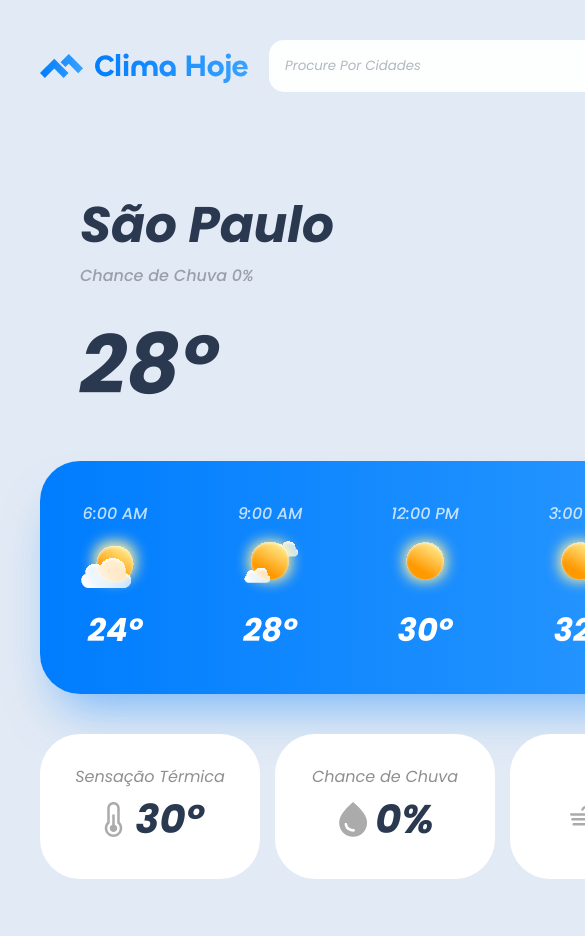
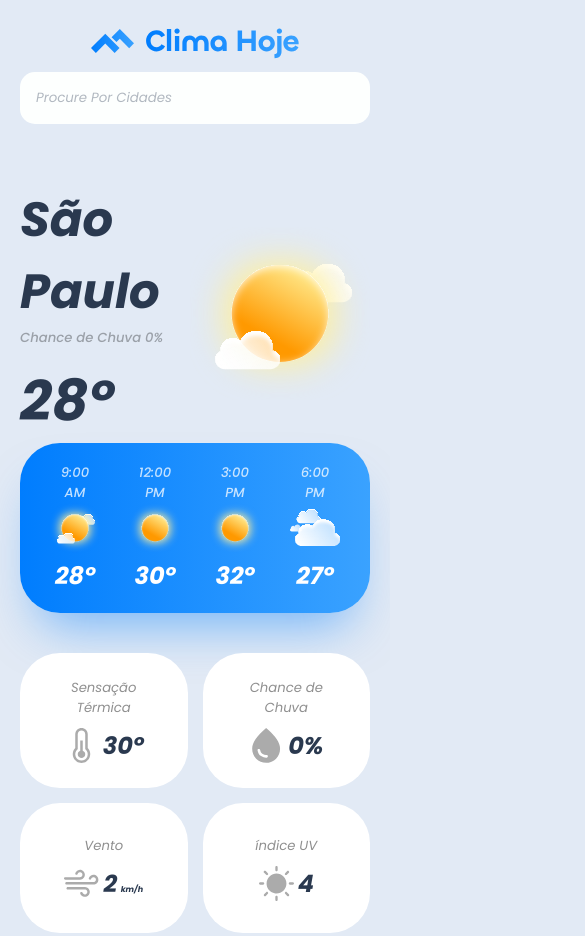
Before and after one commit to Mateus-Pasqueta/Previsao-do-Tempo, a plain HTML site: page index.html in a window 390 px wide. Shown: the top 936 px of the page, 585 px wide, since content can reach past the window. Drawn offline with Linux system fonts and the light colour scheme.

Commit message:
feat: adptando para celulares

```diff
--- a/index.html
+++ b/index.html
@@ -6,6 +6,7 @@
     <title>Clima Hoje</title>
 
     <link rel="stylesheet" href="styles.css" />
+    <link rel="stylesheet" href="./mobile.css">
     <link rel="preconnect" href="https://fonts.googleapis.com" />
     <link rel="preconnect" href="https://fonts.gstatic.com" crossorigin />
     <link
--- /dev/null
+++ b/mobile.css
@@ -0,0 +1,105 @@
+@media (max-width: 1024px) {
+  .app-container {
+    grid-template-columns: 100%;
+    padding: 20px;
+    grid-column-gap: 0;
+    grid-row-gap: 40px;
+  }
+
+  .nav-container {
+    flex-direction: column;
+  }
+
+  .nav-container > img {
+    margin-right: 0;
+    margin-bottom: 10px;
+  }
+
+  .showcase-container {
+    justify-content: center;
+    padding-left: 0;
+    padding-right: 0;
+  }
+
+  .showcase-container .showcase-text > h2:first-child {
+    font-size: 3rem;
+    font-weight: 700;
+    color: #2a394f;
+  }
+
+  .showcase-container .showcase-text > h2:last-child {
+    font-size: 3.5rem;
+    font-weight: 700;
+    color: #2a394f;
+  }
+
+  .showcase-container .showcase-text > p {
+    margin-bottom: 10px;
+    font-size: 0.825rem;
+  }
+
+  .showcase-container > img {
+    width: 180px;
+  }
+
+  .hourly-forecast-container {
+    padding: 20px;
+    overflow-x: scroll;
+    justify-content: center;
+    gap: 30px;
+  }
+
+  .hourly-forecast-container .hour-weather-item > img {
+    width: 50px;
+    height: 50px;
+    margin-bottom: 5px;
+  }
+
+  .hourly-forecast-container .hour-weather-item > p:first-child {
+    font-size: 0.825rem;
+    text-align: center;
+  }
+
+  .hourly-forecast-container .hour-weather-item > p:last-child {
+    font-size: 1.5rem;
+  }
+
+  .weather-details-container {
+    margin-top: 40px;
+    display: grid;
+    grid-template-columns: repeat(2, 1fr);
+    grid-gap: 15px;
+  }
+
+  .weather-details-container .weather-detail-item {
+    padding: 25px;
+    min-height: 130px;
+  }
+
+  .weather-details-container .weather-detail-item > p:first-child {
+    font-size: 0.825rem;
+    color: #8f8f8f;
+    margin-bottom: 10px;
+  }
+
+  .weather-details-container .weather-detail-item > div > p {
+    font-size: 1.5rem;
+  }
+
+  .weather-details-container .weather-detail-item > div > p > span {
+    font-size: 0.5rem;
+    margin-left: -2px;
+  }
+
+  .weekly-forecast-container .day-weather-item > div > p:first-child {
+    font-size: 0.875rem;
+  }
+
+  .weekly-forecast-container .day-weather-item > div > p:last-child {
+    font-size: 0.875rem;
+  }
+
+  .weekly-forecast-container .day-weather-item > p {
+    font-size: 0.925rem;
+  }
+}
--- a/styles.css
+++ b/styles.css
@@ -157,7 +157,6 @@ body {
 .weekly-forecast-container .day-weather-item {
   display: flex;
   align-items: center;
-  justify-content: space-between;
 }
 
 .weekly-forecast-container .day-weather-item > p,
@@ -174,6 +173,7 @@ body {
 .weekly-forecast-container .day-weather-item > div {
   display: flex;
   align-items: center;
+  justify-content: flex-end;
 }
 
 .weekly-forecast-container .day-weather-item > div > p:first-child {
```
